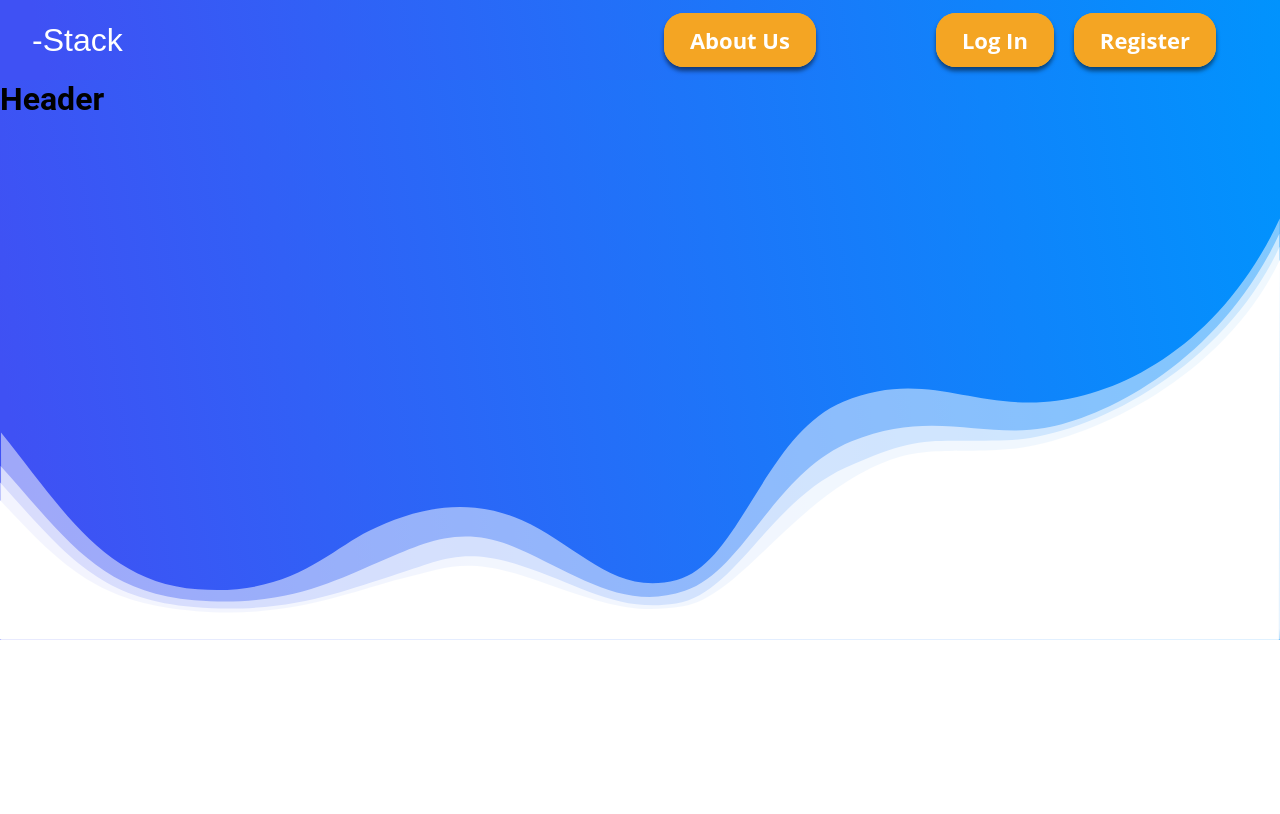
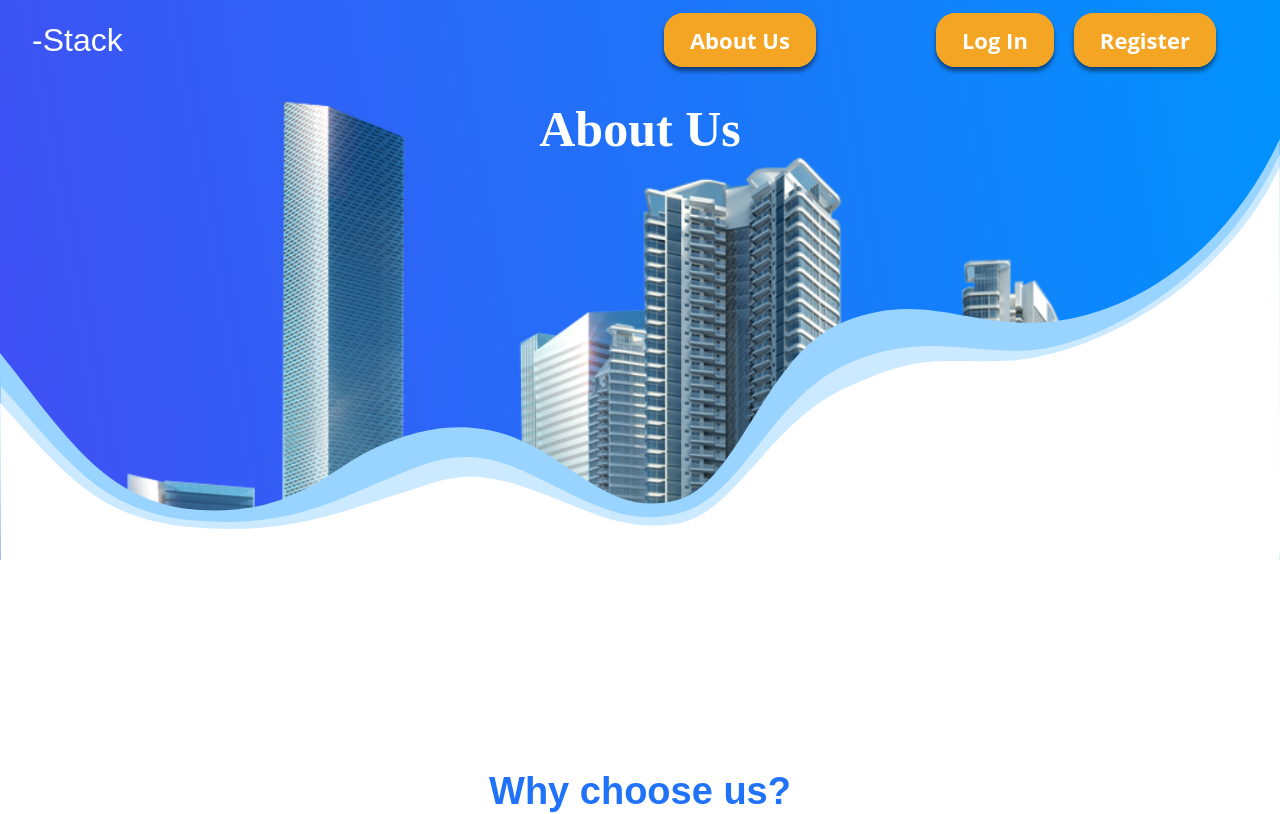
Before and after one commit to Estack-industries/estack-app, a React (Create React App) app in the folder frontend/: page /about in a window 1280 px wide. Shown: the top 814 px of the page. Built offline with nearby package versions, Linux system fonts and the light colour scheme.

Commit message:
Custom Hero Background Component

```diff
--- /dev/null
+++ b/frontend/src/components/HeroBG/HeroBG.css
@@ -0,0 +1,56 @@
+.wrapper {
+  position: relative;
+  height: 70vh;
+  max-width: 100%;
+  overflow: hidden;
+  background: linear-gradient(260.28deg, #0193FD 0%, #3F51F4 96.58%);
+  padding-bottom: 5px;
+  text-align: center;
+}
+
+.custom-shape-divider-bottom {
+  position: absolute;
+  left: 0;
+  bottom: 0;
+  width: 100%;
+  height: 100%;
+  overflow: hidden;
+  line-height: 0;
+  transform: rotate(180deg);
+  z-index: 3;
+}
+
+.custom-shape-divider-bottom svg {
+  position: relative;
+  display: block;
+  aspect-ratio: 1200/400;
+}
+
+.custom-shape-divider-bottom .shape-fill {
+  fill: #FFFFFF;
+}
+
+.heroImage {
+  position: absolute;
+  left: 0;
+  right: 0;
+  margin-left: auto;
+  margin-right: auto;
+  margin-top: 100px;
+}
+
+.title {
+  position: absolute;
+  left: 0;
+  right: 0;
+  margin-left: auto;
+  margin-right: auto;
+  margin-top: 100px;
+  z-index: 1;
+
+  font-family: DM Sans;
+  font-style: normal;
+  font-weight: bold;
+  font-size: 50px;
+  color: white;
+}
--- /dev/null
+++ b/frontend/src/components/HeroBG/HeroBG.js
@@ -0,0 +1,25 @@
+import React from 'react';
+import './HeroBG.css';
+
+export const HeroBG = ({
+  src,
+  alt,
+  title,
+  children,
+}) => {
+  return (
+    <div className="wrapper">
+      <div className="custom-shape-divider-bottom">
+        <svg data-name="Layer 1" xmlns="http://www.w3.org/2000/svg" viewBox="0 0 1200 440" preserveAspectRatio="none">
+          <path opacity="1" fill="#98D4FF" d="m0.2027,434.23112c55.35456,-130.4081 149.88505,-183.73979 221.37174,-189.15197c71.48669,-5.41218 114.42178,33.67301 188.22083,0.19023c73.79905,-33.48278 96.93505,-166.41554 156.11201,-183.69887c59.17696,-17.28333 91.92638,35.55152 145.77427,61.77014c53.84788,26.21862 104.03483,9.81682 142.74692,-11.14221c38.71209,-20.95903 73.9875,-67.55404 161.05768,-60.28972c87.07019,7.26432 124.8411,80.06406 184.54099,161.68947l-0.4788,-213.59819l-1199.54834,0l0.2027,434.23112z" />
+          <path opacity="1" fill="#CBE9FF" d="m0.20254,418.519c55.31063,-130.4081 162.16046,-189.36327 220.25565,-200.3295c58.09519,-10.96623 107.02139,19.81266 180.76187,-13.67012c73.74048,-33.48278 100.10812,-132.91554 156.23812,-154.19887c56.13,-21.28333 101.35343,16.80152 155.15858,43.02014c53.80515,26.21862 86.20227,7.56682 127.88364,-11.39221c41.68137,-18.95903 89.17878,-49.55404 177.17987,-41.28972c88.00109,8.26432 118.74203,61.81406 181.39454,138.43947l-0.47842,-179.09819l-1198.59639,0l0.20254,418.519z" />
+          <path opacity="1" fill="#FFF" d="m0,11.22297l0.38388,393.90209c55.31063,-130.4081 183.8738,-197.09627 255.69872,-199.60304c71.82492,-2.50677 78.53573,8.12879 150.92486,-28.00264c72.38913,-36.13143 104.10811,-130.91554 159.23812,-140.19887c55.13,-9.28333 88.35343,18.80152 145.15858,39.02014c56.80515,20.21862 76.20227,4.56682 120.88364,-10.39221c44.68137,-14.95903 98.17878,-40.55404 186.17987,-32.28972c88.00109,8.26432 118.74203,51.81406 181.39454,128.43947l-0.47842,-162.09819l-1198.59639,0c0,0 -0.7874,11.22298 -0.7874,11.22298l0,-0.00001z" />
+          {/* <path opacity="1" fill="#FFF" d="m1.40352,0.00001l-1.40352,392.12508c55.31063,-127.80076 186.8738,-189.27555 253.69872,-195.61224c66.82492,-6.33669 89.23652,9.47135 152.62565,-33.77773c63.38914,-43.24909 107.15536,-120.2968 153.56095,-128.28423c46.4056,-7.98743 69.15658,0.8434 135.68614,26.39611c66.52956,25.55272 82.92668,14.26957 128.54506,1.86287c45.61838,-12.4067 103.64713,-41.40798 191.64822,-33.3089c88.00109,8.09909 121.58266,39.64278 184.23517,114.73616l0,-144.13713l-1198.59639,0c0,0 0,0.00001 0,0.00001z" /> */}
+        </svg>
+      </div>
+      <img class="heroImage" src={src} alt={alt} />
+      <div class="title">{title}</div>
+      {children}
+    </div>
+  )
+};
--- a/frontend/src/components/Navbar/Navbar.css
+++ b/frontend/src/components/Navbar/Navbar.css
@@ -1,12 +1,20 @@
+:root {
+  --primary: #F4A523;
+  --text: white;
+  --transparent: rgba(0,0,0,0);
+}
+
 .navbar {
-  background: linear-gradient(260.28deg, #0193FD 0%, #3F51F4 96.58%);
+  background: var(--transparent);
+  position: absolute;
   height: 80px;
+  top: 0;
+  left: 0;
+  right: 0;
+  z-index: 999;
   display: flex;
   justify-content: flex-start;
   align-items: center;
-  position: sticky;
-  top: 0;
-  z-index: 999;
   font-family: 'Actor', sans-serif;
   font-size: 1.2rem;
 }
--- a/frontend/src/components/pages/About/About.css
+++ b/frontend/src/components/pages/About/About.css
@@ -1,25 +1,3 @@
-.wrapper {
-  position: relative;
-  min-height: 70vh;
-  background: linear-gradient(260.28deg, #0193FD 0%, #3F51F4 96.58%);
+:root {
+  --menu_height: 80px;
 }
-
-.custom-shape-divider-bottom {
-  position: absolute;
-  left: 0;
-  bottom: 0;
-  width: 100%;
-  overflow: hidden;
-  line-height: 0;
-  transform: rotate(180deg);
-}
-
-.custom-shape-divider-bottom svg {
-  position: relative;
-  display: block;
-  aspect-ratio: 1200/400;
-}
-
-.custom-shape-divider-bottom .shape-fill {
-  fill: #FFFFFF;
-}
--- a/frontend/src/components/pages/About/About.js
+++ b/frontend/src/components/pages/About/About.js
@@ -1,21 +1,14 @@
 import React from 'react'
-import landingHome from '../Home/pictures/house.png'
+import { HeroBG } from '../../HeroBG/HeroBG'
+import landingHome from './assets/image 136.svg'
+import ThirdSection from '../Home/thirdSection'
 import './About.css'
 
 function About() {
   return (
     <>
-      <div className="wrapper">
-        <h1>Header</h1>
-        <div className="custom-shape-divider-bottom">
-          <svg data-name="Layer 1" xmlns="http://www.w3.org/2000/svg" viewBox="0 0 1200 440" preserveAspectRatio="none">
-            <path opacity="1" className="shape-fill" d="m1.40352,0.00001l-1.40352,392.12508c55.31063,-127.80076 186.8738,-189.27555 253.69872,-195.61224c66.82492,-6.33669 89.23652,9.47135 152.62565,-33.77773c63.38914,-43.24909 107.15536,-120.2968 153.56095,-128.28423c46.4056,-7.98743 69.15658,0.8434 135.68614,26.39611c66.52956,25.55272 82.92668,14.26957 128.54506,1.86287c45.61838,-12.4067 103.64713,-41.40798 191.64822,-33.3089c88.00109,8.09909 121.58266,39.64278 184.23517,114.73616l0,-144.13713l-1198.59639,0c0,0 0,0.00001 0,0.00001z" />
-            <path opacity="0.7" className="shape-fill" d="m0,11.22298l0.38388,393.90209c55.31063,-130.4081 183.8738,-197.09627 255.69872,-199.60304c71.82492,-2.50677 78.53573,8.12879 150.92486,-28.00264c72.38913,-36.13143 104.10811,-130.91554 159.23812,-140.19887c55.13,-9.28333 88.35343,18.80152 145.15858,39.02014c56.80515,20.21862 76.20227,4.56682 120.88364,-10.39221c44.68137,-14.95903 98.17878,-40.55404 186.17987,-32.28972c88.00109,8.26432 118.74203,51.81406 181.39454,128.43947l-0.47842,-162.09819l-1198.59639,0c0,0 -0.7874,11.22298 -0.7874,11.22298l0,-0.00001z" />
-            <path opacity="0.6" className="shape-fill" d="m0.60606,418.519c55.31063,-130.4081 162.16046,-189.36327 220.25565,-200.3295c58.09519,-10.96623 107.02139,19.81266 180.76187,-13.67012c73.74048,-33.48278 100.10812,-132.91554 156.23812,-154.19887c56.13,-21.28333 101.35343,16.80152 155.15858,43.02014c53.80515,26.21862 86.20227,7.56682 127.88364,-11.39221c41.68137,-18.95903 89.17878,-49.55404 177.17987,-41.28972c88.00109,8.26432 118.74203,61.81406 181.39454,138.43947l-0.47842,-179.09819l-1198.59639,0l0.20254,418.519z" />
-            <path opacity="0.5" className="shape-fill" d="m0.20254,434.23112c55.31063,-130.4081 149.7661,-183.73979 221.19606,-189.15197c71.42996,-5.41218 114.33098,33.67301 188.07146,0.19023c73.74048,-33.48278 96.85812,-166.41554 155.98812,-183.69887c59.13,-17.28333 91.85343,35.55152 145.65858,61.77014c53.80515,26.21862 103.95227,9.81682 142.63364,-11.14221c38.68137,-20.95903 73.92878,-67.55404 160.92987,-60.28972c87.00109,7.26432 124.74203,80.06406 184.39454,161.68947l-0.47842,-213.59819l-1198.59639,0l0.20254,434.23112z" />
-          </svg>
-        </div>
-      </div>
+      <HeroBG src={landingHome} title="About Us"></HeroBG>
+      <ThirdSection />
     </>
   )
 }
--- a/frontend/src/components/pages/Home/Home.css
+++ b/frontend/src/components/pages/Home/Home.css
@@ -1,5 +1,9 @@
+:root {
+  --menu_height: 80px;
+}
+
 .homeContainer {
-    max-width: 1440px;
-    margin-left: auto;
-    margin-right: auto;
+  max-width: 1440px;
+  margin-left: auto;
+  margin-right: auto;
 }
```
Also changed, not shown: frontend/src/components/pages/About/assets/Vector 1.svg (added), frontend/src/components/pages/About/assets/image 136.svg (added).
